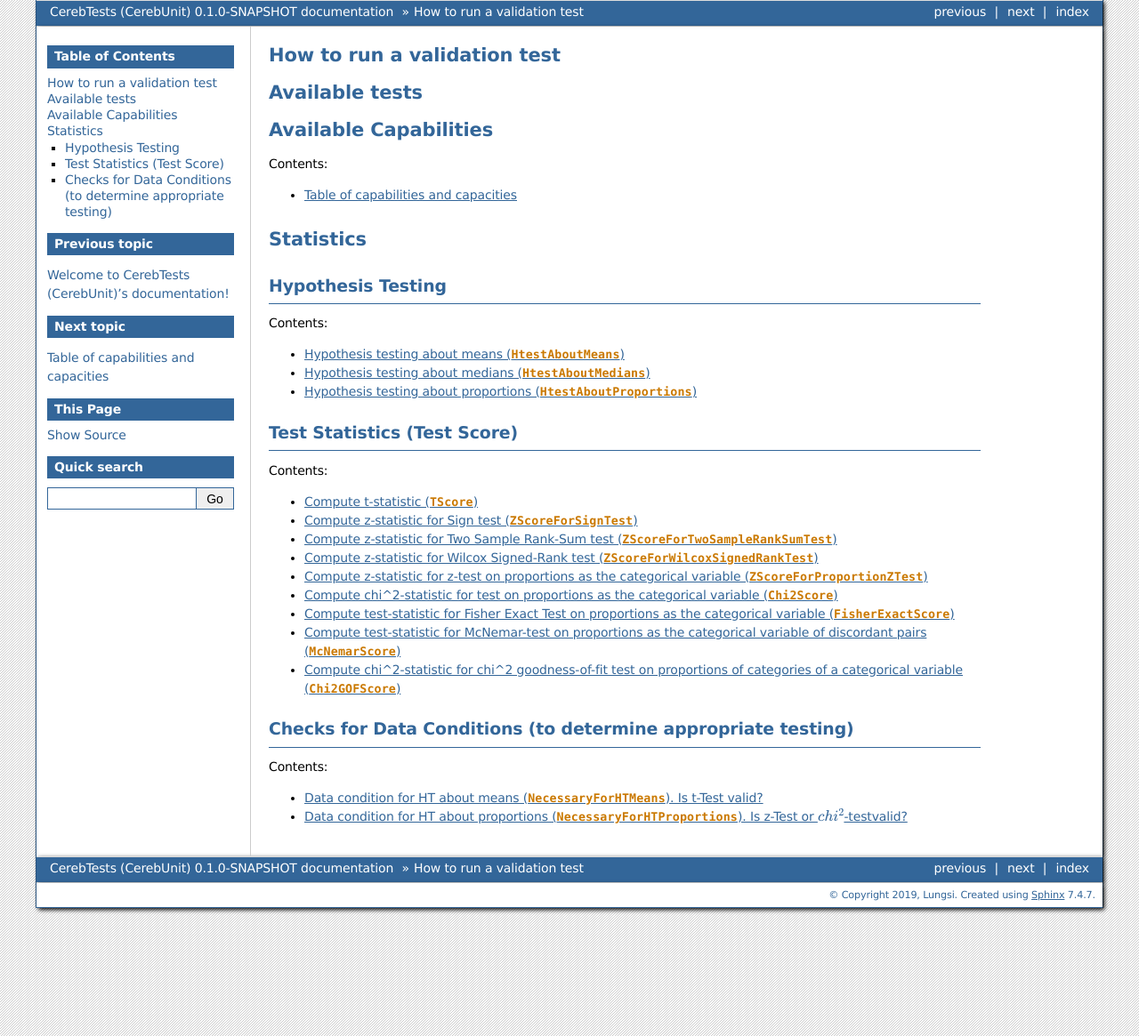
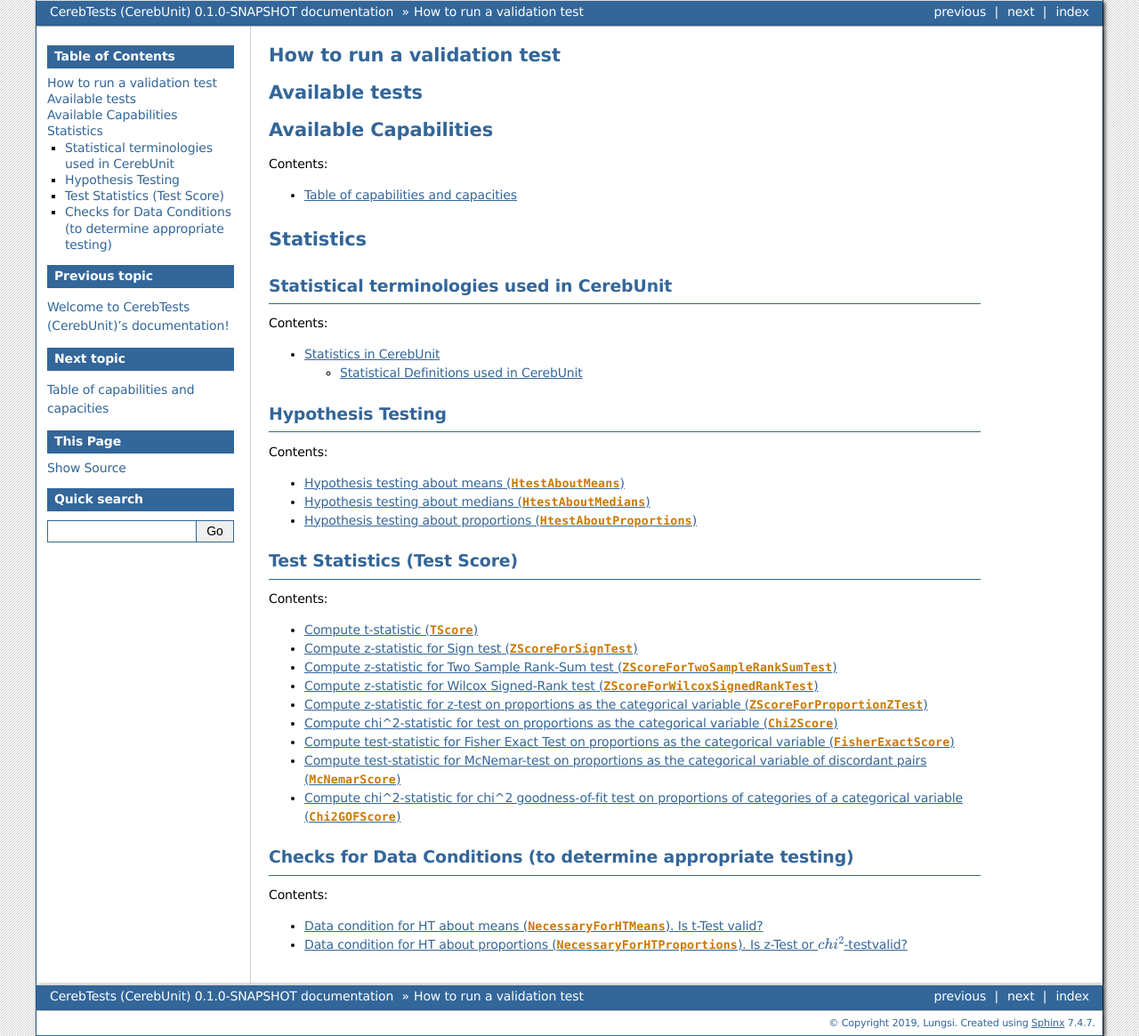
Before and after one commit to cerebunit/cerebtests, a Sphinx documentation site: the page built from docs/contents.rst, in a window 1280 px wide. Shown: the whole page at 89% size. Built offline with Sphinx 7.4.7, drawn with Linux system fonts in a browser that asks for light colours.

Commit message:
added statistical definitions

```diff
--- a/docs/contents.rst
+++ b/docs/contents.rst
@@ -21,6 +21,14 @@
 
 Statistics
 **********
+
+Statistical terminologies used in CerebUnit
+===========================================
+.. toctree::
+   :maxdepth: 2
+   :caption: Contents:
+
+   statistics/statistics_in_cerebunit.rst
 
 Hypothesis Testing
 ==================
--- /dev/null
+++ b/docs/statistics/statistics_in_cerebunit.rst
@@ -0,0 +1,7 @@
+Statistics in CerebUnit
+***********************
+
+Statistical Definitions used in CerebUnit
+=========================================
+.. raw:: html
+    :file: guides/statistical_definitions.html
```
